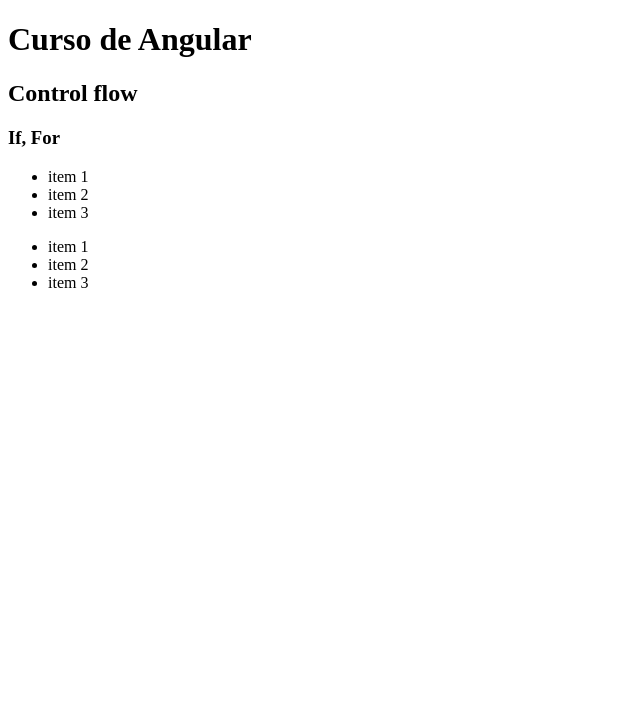
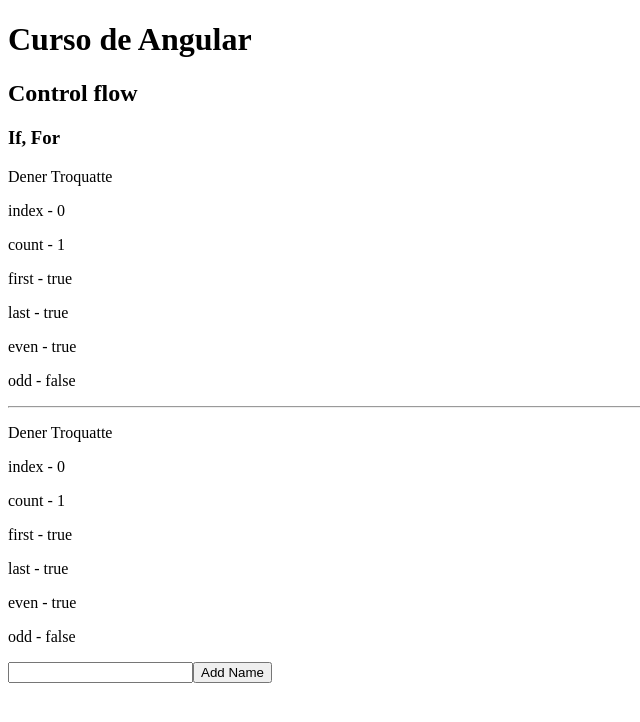
Before and after one commit to CarolMontteiro/CursoAngularVers-o-7, an Angular app: page / in a window 1280 px wide. Shown: the top 722 px of the page, without its empty margins (0-640 px from the left). Built offline with nearby package versions, Linux system fonts and the light colour scheme.

Commit message:
Aula de Control Flo: @For - e seus valores

```diff
--- a/src/app/components/template/template-control-flow/template-control-flow.component.html
+++ b/src/app/components/template/template-control-flow/template-control-flow.component.html
@@ -3,25 +3,48 @@
 <h3>If, For</h3>
 
 <!-- Nova Forma -->
-@if(loadingData$ | async; as data) {
-     <ul>
-          @for(item of data; track item) {
-               <li>{{ item }}</li>
-          }
-     </ul>
-}@else {
-     <p>Carregando...</p>
+@for (
+     item of itens; track item.name;
+     let i = $index;
+     let c = $count;
+     let f = $first;
+     let l = $last;
+     let e = $even;
+     let o = $odd;
+) {
+     <p>{{ item.name }}</p>
+     <p>index - {{ i }}</p>
+     <p>count - {{ c }}</p>
+     <p>first - {{ f }}</p>
+     <p>last - {{ l }}</p>
+     <p>even - {{ e }}</p>
+     <p>odd - {{ o }}</p>
 }
-<!--
-@for(item of loadingData$ | async; track item) {
-     <li>{{ item }}</li>
-} -->
+
+<hr>
+
+
 <!-- Forma antiga -->
-<ng-container *ngIf="loadingData$ | async as data; else loading">
-    <ul>
-          <ng-container *ngFor="let item of data; trackBy: trackByFn">
-               <li>{{ item }}</li>
-          </ng-container>
-    </ul>
+<ng-container
+     *ngFor="
+     let item of itens;
+     let i = index;
+     let c = count;
+     let f = first;
+     let l = last;
+     let e = even;
+     let o = odd;
+     trackBy: trackByFn
+     "
+>
+     <p>{{ item.name }}</p>
+     <p>index - {{ i }}</p>
+     <p>count - {{ c }}</p>
+     <p>first - {{ f }}</p>
+     <p>last - {{ l }}</p>
+     <p>even - {{ e }}</p>
+     <p>odd - {{ o }}</p>
 </ng-container>
-<ng-template #loading> <p>Carregando...</p> </ng-template>
+
+<input #name type="text">
+<button (click)="addNewName(name.value)">Add Name</button>
--- a/src/app/components/template/template-control-flow/template-control-flow.component.ts
+++ b/src/app/components/template/template-control-flow/template-control-flow.component.ts
@@ -12,13 +12,18 @@
 export class TemplateControlFlowComponent {
   public isTrue = false;
 
+  public itens = [{ name: 'Dener Troquatte' }];
   public loadingData$: Observable<string[]> = of([
     'item 1',
     'item 2',
     'item 3',
-  ]).pipe(delay(3000))
+  ]).pipe(delay(3000));
 
   public trackByFn(index: number) {
     return index;
   }
+
+  public addNewName(value: string) {
+    return this.itens.push({ name: value});
+  }
 }
```
